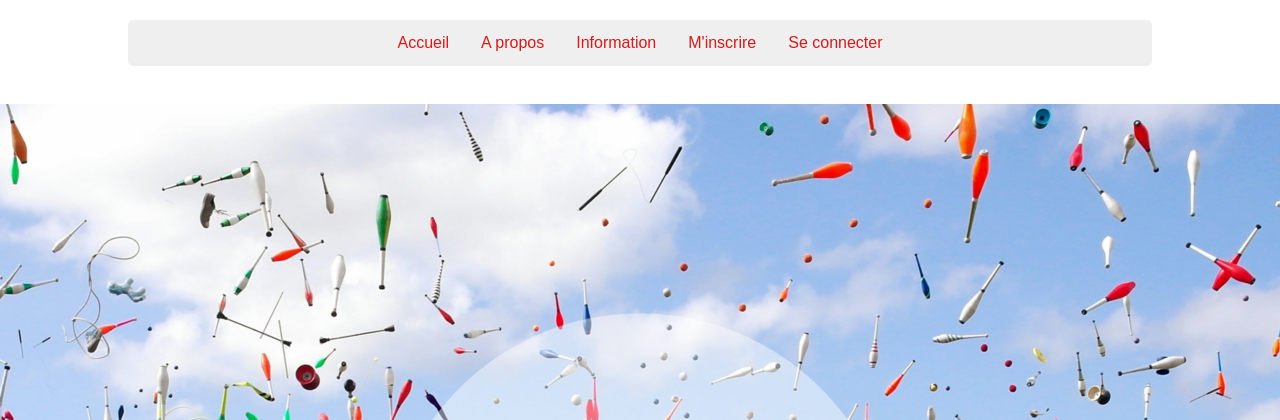
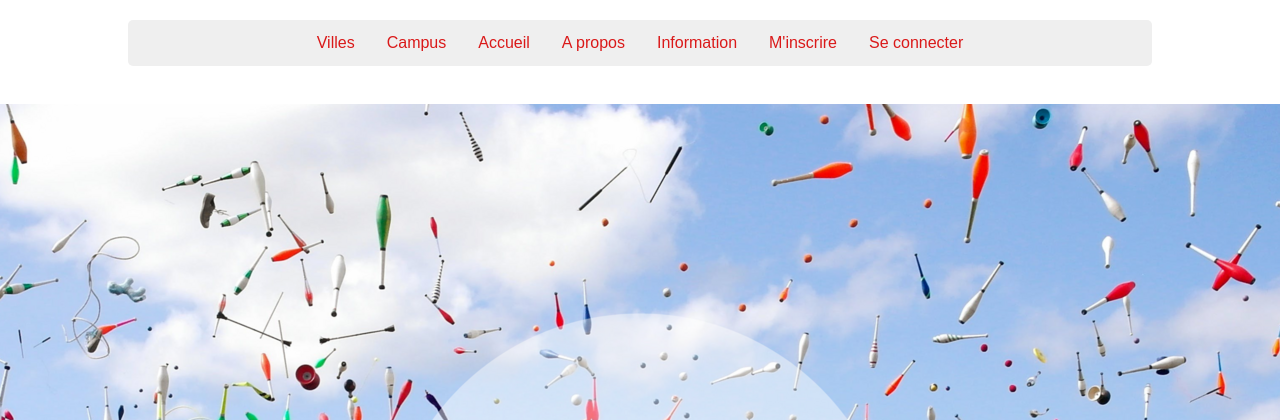
Before and after one commit to alexandraBrochard/ProjetSortirENI, a Symfony app: template templates/main/index.html.twig in a window 1280 px wide; the page is wider, and only the part inside the window is pictured. Shown: the top 420 px of that part. Run offline with Twig, Linux system fonts and the light colour scheme; the template is opened without the code that fills it, so the values that code supplies are empty; some libraries are stand-ins or nearby versions.

Commit message:
28/03 V2

```diff
--- a/public/css/style.css
+++ b/public/css/style.css
@@ -88,12 +88,13 @@ body {
 
 /* ---------------------------------- INDEX.HTML -------------------------------------*/
 
+/* --photo
+--*/
 .container-presentation {
     display:flex;
     justify-content: center;
     margin-top: 3%;
     width: auto;
-
 }
 
 /* ---------------------------------- FORMULAIRE -LOGIN -------------------------------------*/
--- a/templates/_partials/_nav.html.twig
+++ b/templates/_partials/_nav.html.twig
@@ -1,5 +1,7 @@
 
 <div class="navbar">
+        <a href="{{ path('app_main') }}">Villes</a>
+        <a href="{{ path('app_main') }}">Campus</a>
         <a href="{{ path('app_main') }}">Accueil</a>
         <a href="#">A propos</a>
             <div class="dropdown">
@@ -21,4 +23,4 @@
 
 </div>
 
-{# TODO: changer la route de mon profil #}
+{# TODO: changer la route de mon profil + ville + Campus + Accueil + logo sortir #}
```
